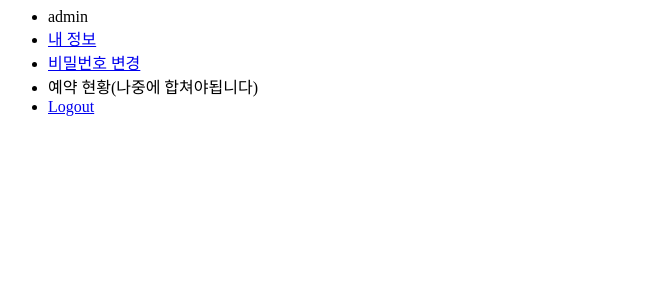
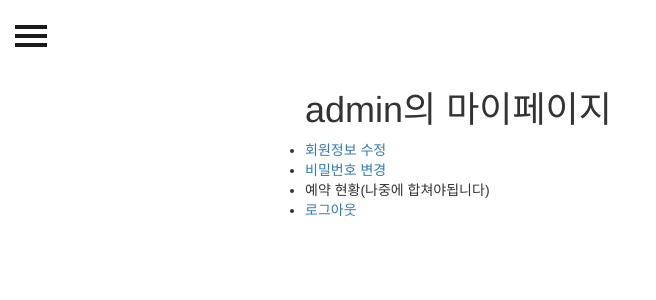
Before and after one commit to hyesun03/IsEmpty, a Django app: page /profile/ in a window 1280 px wide. Shown: the top 300 px of the page, without its empty margins (0-656 px from the left). Run offline with Django 3.2, Linux system fonts and the light colour scheme; a user stored in the database is signed in; some libraries are stand-ins or nearby versions.

Commit message:
Set bootstrap at profile

```diff
--- /dev/null
+++ b/accounts/static/css/profile.css
@@ -0,0 +1,3 @@
+ul {
+    list-style-type: none;
+}
--- a/accounts/templates/registration/profile.html
+++ b/accounts/templates/registration/profile.html
@@ -1,13 +1,29 @@
+{% extends 'base.html' %}
+
+{% load staticfiles %}
+
+{% load bootstrap3 %}
+
+{% bootstrap_css %}
+{% bootstrap_javascript %}
+
+{% bootstrap_messages %}
+
+{% block title %}마이페이지{% endblock %}
+
+
+{% block body %}
 <ul>
     {% if user.is_active %}
-    <li> {{user.username}}</li>
-    <li><a href="./info">내 정보</a></li>
+        <h1> {{ user.username }}의 마이페이지 </h1>
+        <li><a href="./info">회원정보 수정</a></li>
         <li><a href="./password_change">비밀번호 변경</a></li>
         <li>예약 현황(나중에 합쳐야됩니다)</li>
-    <li><a href="/logout">Logout</a></li>
+        <li><a href="/logout">로그아웃</a></li>
     {% else %}
         <script>
             location.href="/login";
         </script>
     {% endif %}
 </ul>
+{% endblock %}
```
Lines whose indentation alone changed are shown as unchanged.
